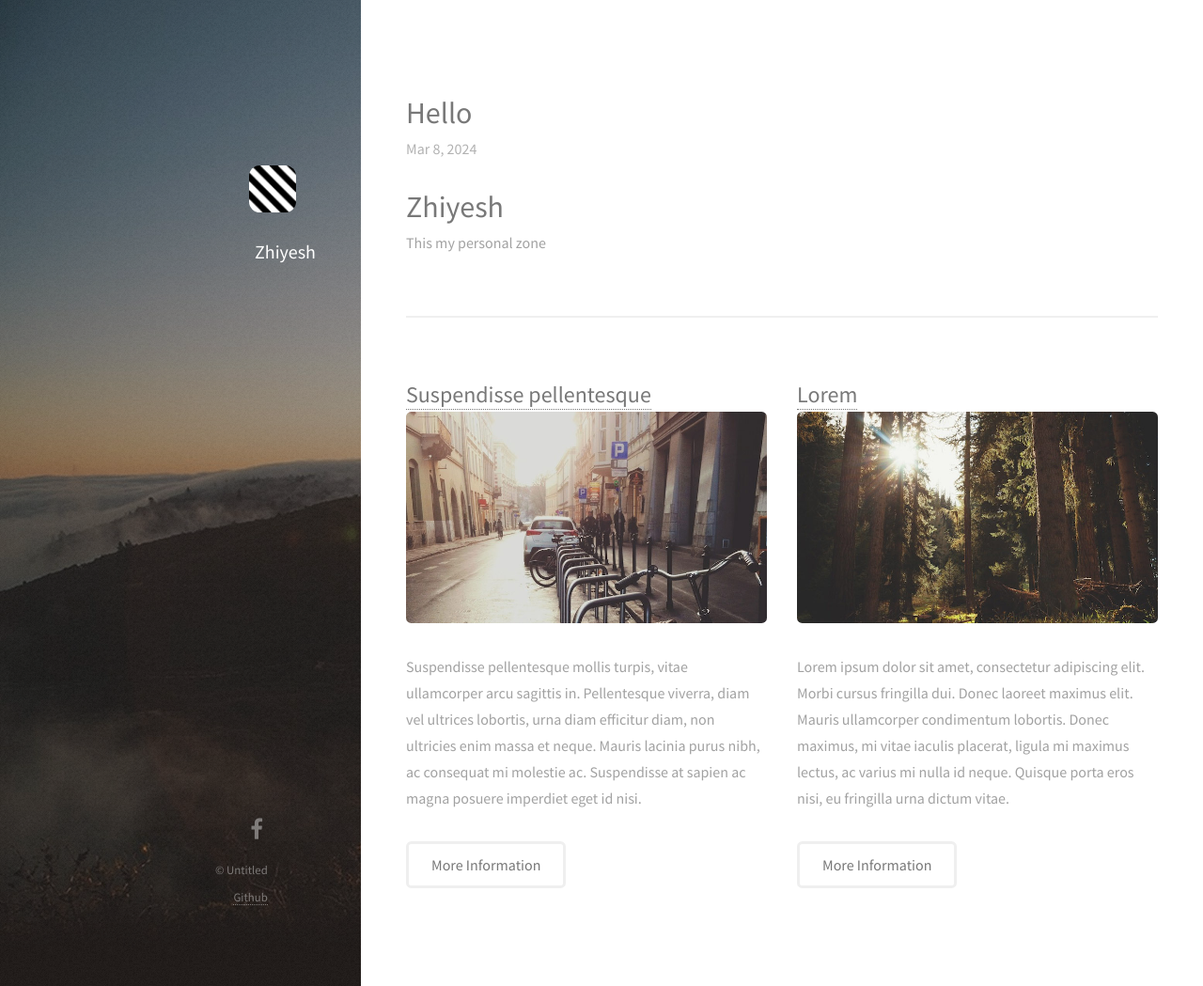
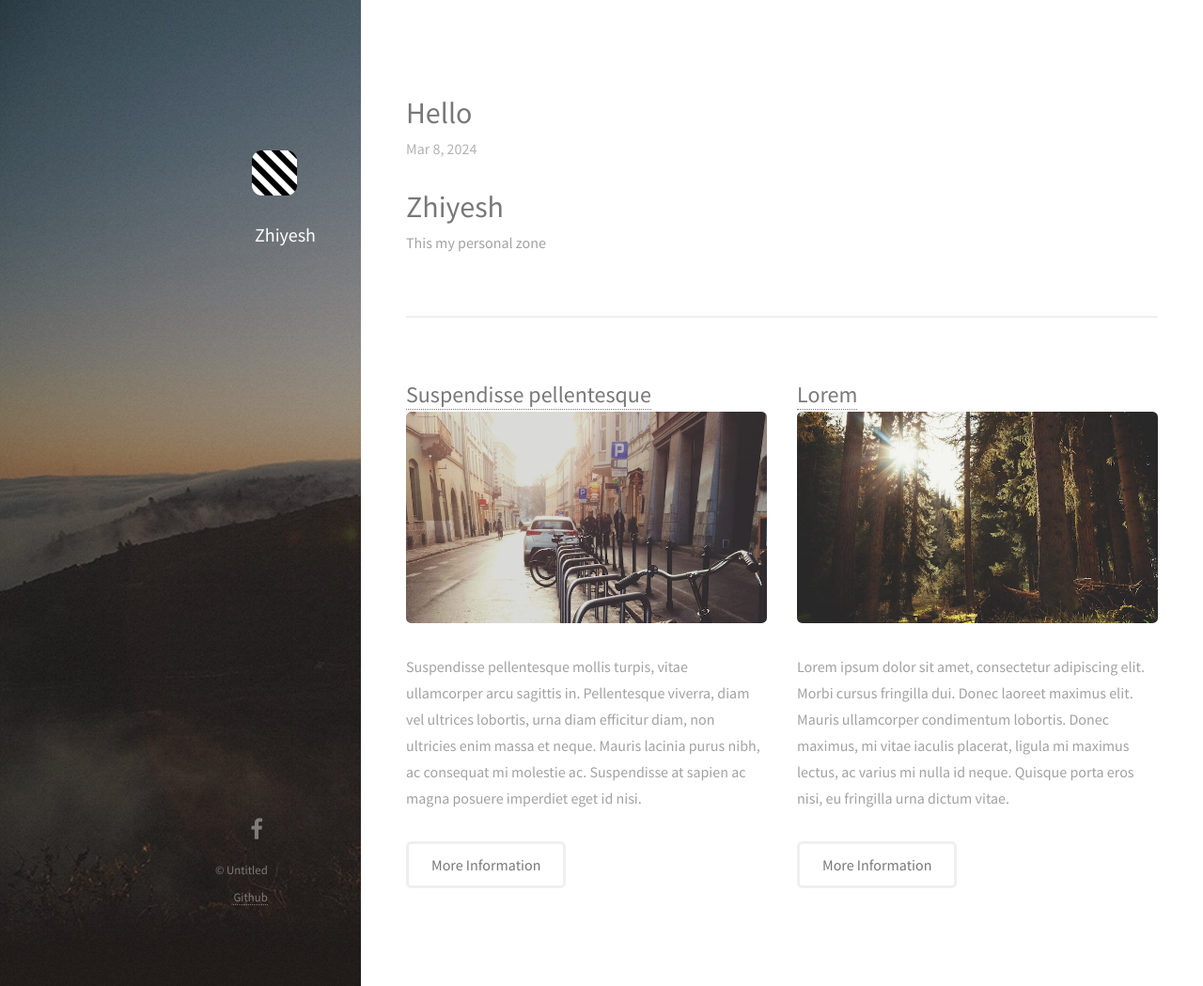
Before and after one commit to Zhiyelah/zhiyelah.github.io, a Jekyll site: the page built from index.html, in a window 1280 px wide and 1049 px high. Shown: the whole window at 94% size. Built offline with Jekyll 4.4.1, drawn with Linux system fonts in a browser that asks for light colours; nearby versions of some CDN libraries.

Commit message:
Update main.css

```diff
--- a/css/main.css
+++ b/css/main.css
@@ -2490,7 +2490,7 @@
 		#header .image.avatar {
 			margin: 0 0 1em 0;
 			width: 6.25em;
-			padding: 5em 0 0 1.80em;
+			padding: 4em 0 0 2em;
 		}
 
 /* Footer */
```
